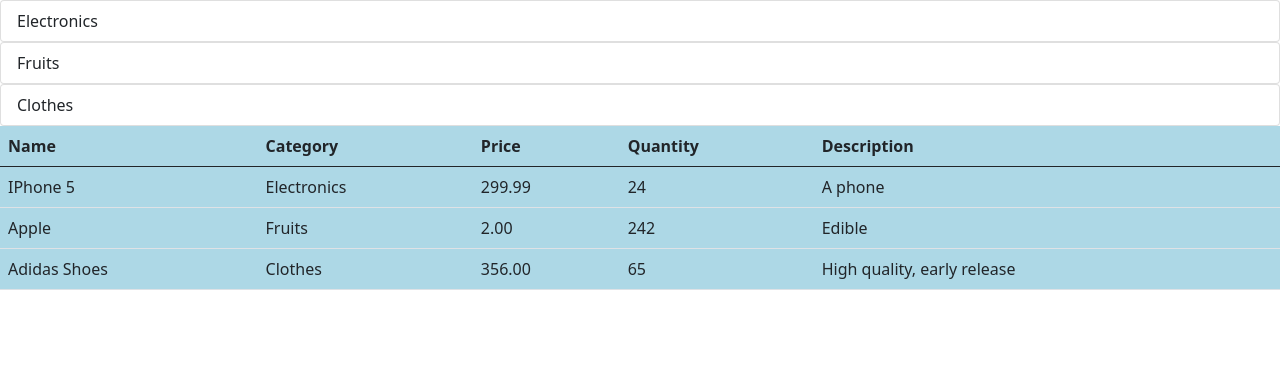
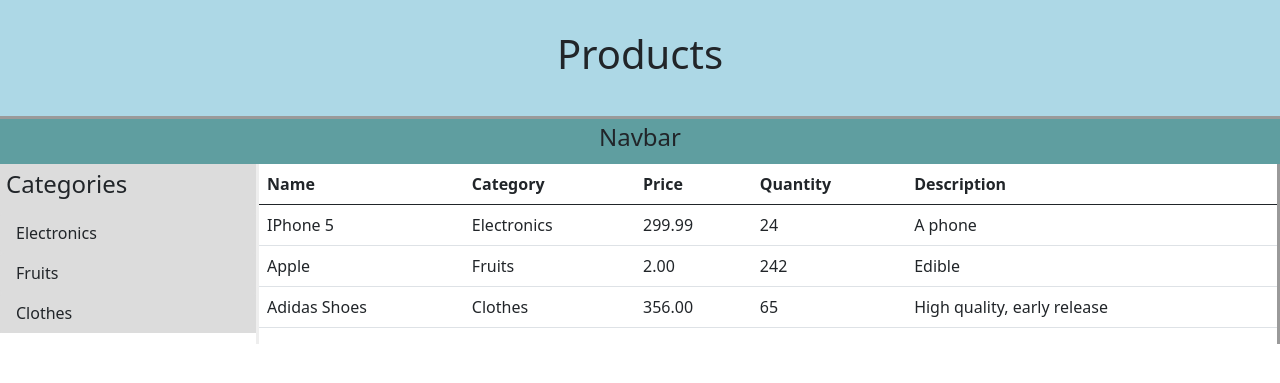
Before and after one commit to ItsKris1/E-commerce-store, a Django app: page /products_list in a window 1280 px wide. Shown: the top 383 px of the page. Run offline with Django 3.2, Linux system fonts and the light colour scheme; data comes from the database, SQL or seed files in the repository.

Commit message:
Customized products list look

```diff
--- a/my_store/static/css/stylesheet.css
+++ b/my_store/static/css/stylesheet.css
@@ -1,3 +1,38 @@
-table {
-    background-color: lightblue;
+nav {
+padding: 4px;
+background-color: #5F9EA0;
 }
+
+.list-group-container {
+    float: left;
+    width: 20%;
+    border-style: hidden;
+    background-color: #DCDCDC;
+
+}
+
+.list-group-item {
+    border-style: hidden;
+    background-color: #DCDCDC;
+
+}
+
+.table-container {
+    float: left;
+    width: 80%;
+    border-left-style: outset;
+    border-right-style: outset;
+}
+
+header {
+background-color: lightblue;
+margin: auto;
+padding: 30px;
+border-bottom-style: outset;
+text-align: center;
+}
+
+.categories-title {
+    padding:6px;
+
+}
--- a/my_store/templates/products_list.html
+++ b/my_store/templates/products_list.html
@@ -4,13 +4,24 @@
 
 {% block content %}
 
+<header>
+    <h1>Products</h1>
+</header>
 
+<nav>
+    <h4 style="text-align: center;">Navbar</h4>
+</nav>
+
+<div class="list-group-container">
+    <h4 class="categories-title">Categories</h4>
     {% for p in products %}
     <ul class="list-group">
         <li class="list-group-item">{{ p.category.name }}</li>
     </ul>
     {% endfor %}
+</div>
 
+<div class="table-container">
     <table class="table">
     <thead>
     <tr>
@@ -37,3 +48,4 @@
     </table>
 
 {% endblock %}
+</div>
```
Lines whose indentation alone changed are shown as unchanged.
